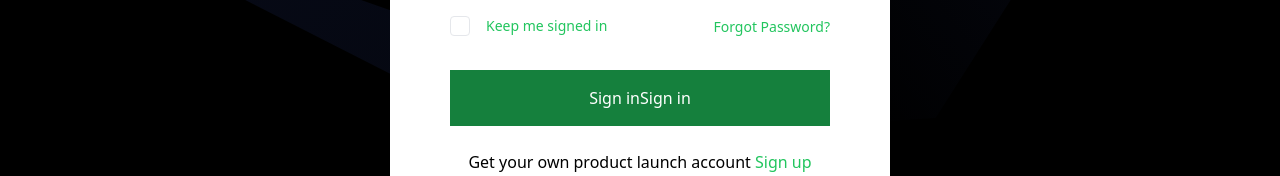
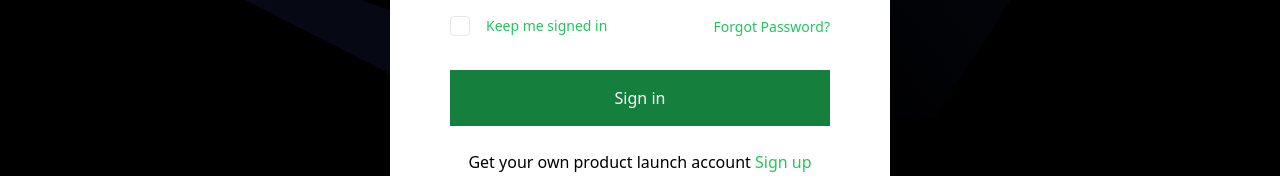
Before and after one commit to eleshinlomo/ai, a Next.js app: page /authpages/signinpage in a window 1280 px wide. Shown: the part 514-690 px from the top of the page. Built offline with nearby package versions, Linux system fonts and the light colour scheme; no server answers.

Commit message:
modified session response

```diff
--- a/app/(allroutes)/(protectedroutes)/genai/image/texttoimgpage/page.tsx
+++ b/app/(allroutes)/(protectedroutes)/genai/image/texttoimgpage/page.tsx
@@ -67,7 +67,7 @@ const ImagePage = () => {
           const BASE_URL = process.env.NEXT_PUBLIC_BASE_URL;
           const sessionid: any = localStorage.getItem('sessionid')
           if(!sessionid){
-          setMessage('No session id found')
+          setMessage('Please Sign in')
           return
           }
           const res: any = await fetch(`${BASE_URL}/imagegenerator/`, {
--- a/app/(allroutes)/(publicroutes)/authpages/signinpage/page.tsx
+++ b/app/(allroutes)/(publicroutes)/authpages/signinpage/page.tsx
@@ -38,6 +38,7 @@ const SigninPage = () => {
       email,
       password
      }
+     setBtnText('Sigining in...')
      const response: any = loginApi({payload})
      if (response.ok){
            setBtnText('Waiting for login checker')
@@ -232,7 +233,6 @@ const SigninPage = () => {
                     className="shadow-submit dark:shadow-submit-dark flex w-full items-center justify-center
                      rounded-sm bg-green-700 px-9 py-4 text-base font-medium text-white duration-300 hover:bg-green-700">
                       {btnText}
-                      Sign in
                     </button>
                   </div>
                 </form>
```
